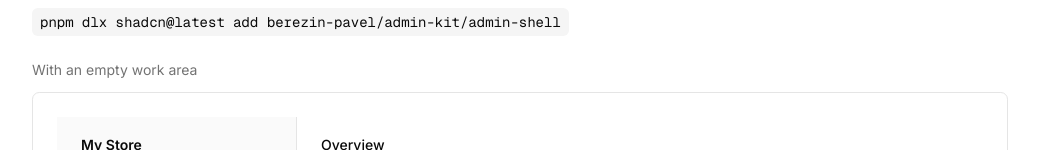
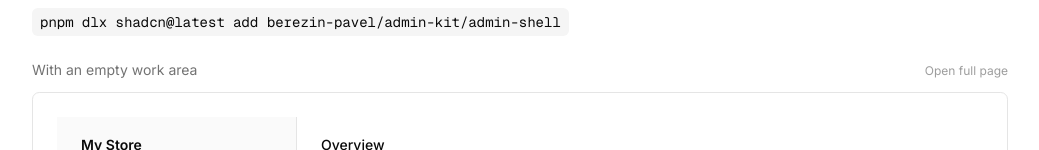
Before and after one commit to berezin-pavel/admin-kit, a Next.js app: page / in a window 1280 px wide. Shown: the part 348-498 px from the top of the page, without its empty margins (120-1159 px from the left). Built offline with nearby package versions, Linux system fonts and the light colour scheme.

Commit message:
Open every showcase view as a separate full-width page
The /preview/<item>/<view> route renders a single view without the
gallery chrome, reading the same showcaseEntries array. A nonexistent
slug returns a standard 404 via notFound().

```diff
--- /dev/null
+++ b/app/preview/[entry]/[view]/page.tsx
@@ -0,0 +1,21 @@
+import { notFound } from "next/navigation"
+
+import { showcaseEntries } from "@/showcase/entries"
+
+interface PreviewPageProps {
+  params: Promise<{ entry: string; view: string }>
+}
+
+export default async function PreviewPage({ params }: PreviewPageProps) {
+  const { entry: entrySlug, view: viewSlug } = await params
+  const entry = showcaseEntries.find(
+    (candidate) => candidate.item === entrySlug
+  )
+  const view = entry?.views.find((candidate) => candidate.id === viewSlug)
+
+  if (!view) {
+    notFound()
+  }
+
+  return <view.render />
+}
--- a/components/showcase-gallery.tsx
+++ b/components/showcase-gallery.tsx
@@ -1,3 +1,5 @@
+import Link from "next/link"
+
 import type { ShowcaseEntry } from "@/showcase/types"
 
 export function ShowcaseGallery({
@@ -21,8 +23,14 @@ export function ShowcaseGallery({
           <div className="flex flex-col gap-8">
             {entry.views.map((view) => (
               <figure key={view.id} className="flex flex-col gap-3">
-                <figcaption className="text-sm text-muted-foreground">
-                  {view.name}
+                <figcaption className="flex items-baseline justify-between gap-3 text-sm text-muted-foreground">
+                  <span>{view.name}</span>
+                  <Link
+                    href={`/preview/${entry.item}/${view.id}`}
+                    className="text-xs text-muted-foreground/70 underline-offset-4 hover:text-foreground hover:underline"
+                  >
+                    Open full page
+                  </Link>
                 </figcaption>
                 <div className="max-h-[36rem] overflow-auto rounded-lg border border-border p-6">
                   <view.render />
```
